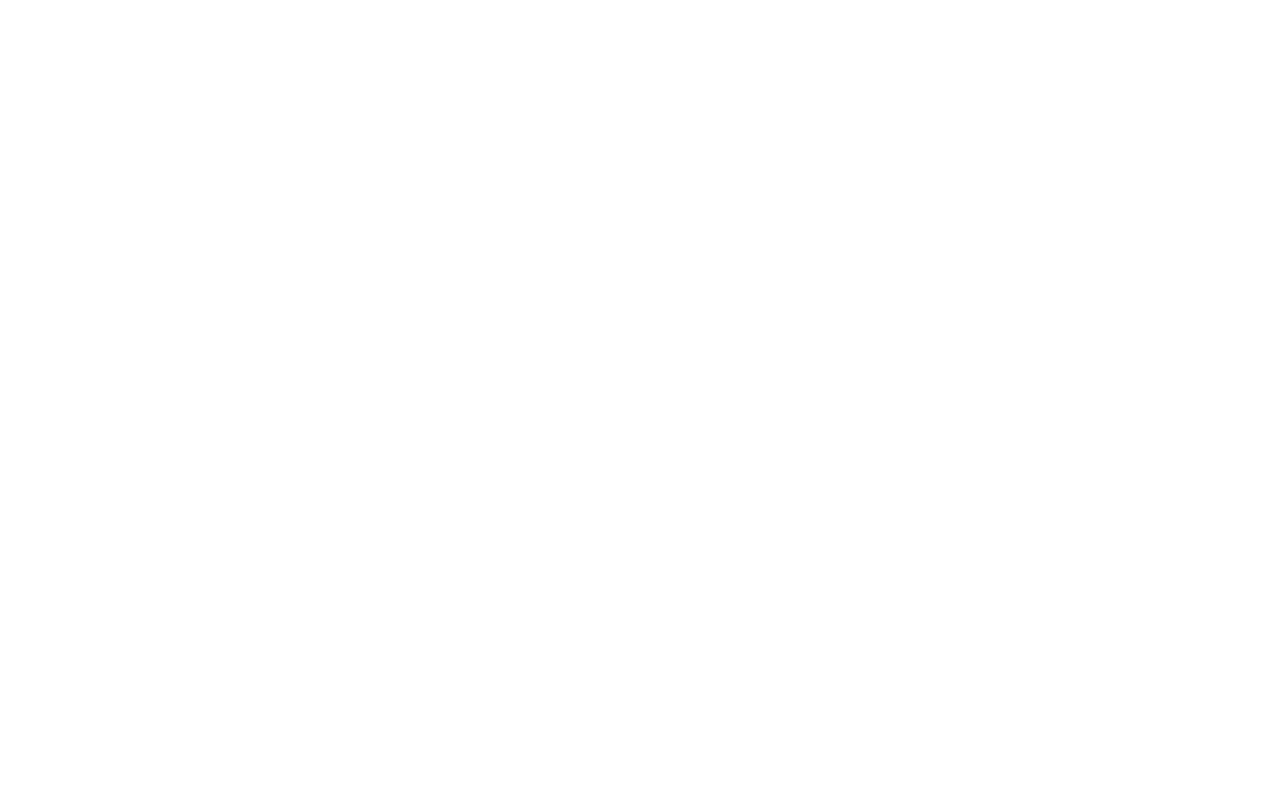
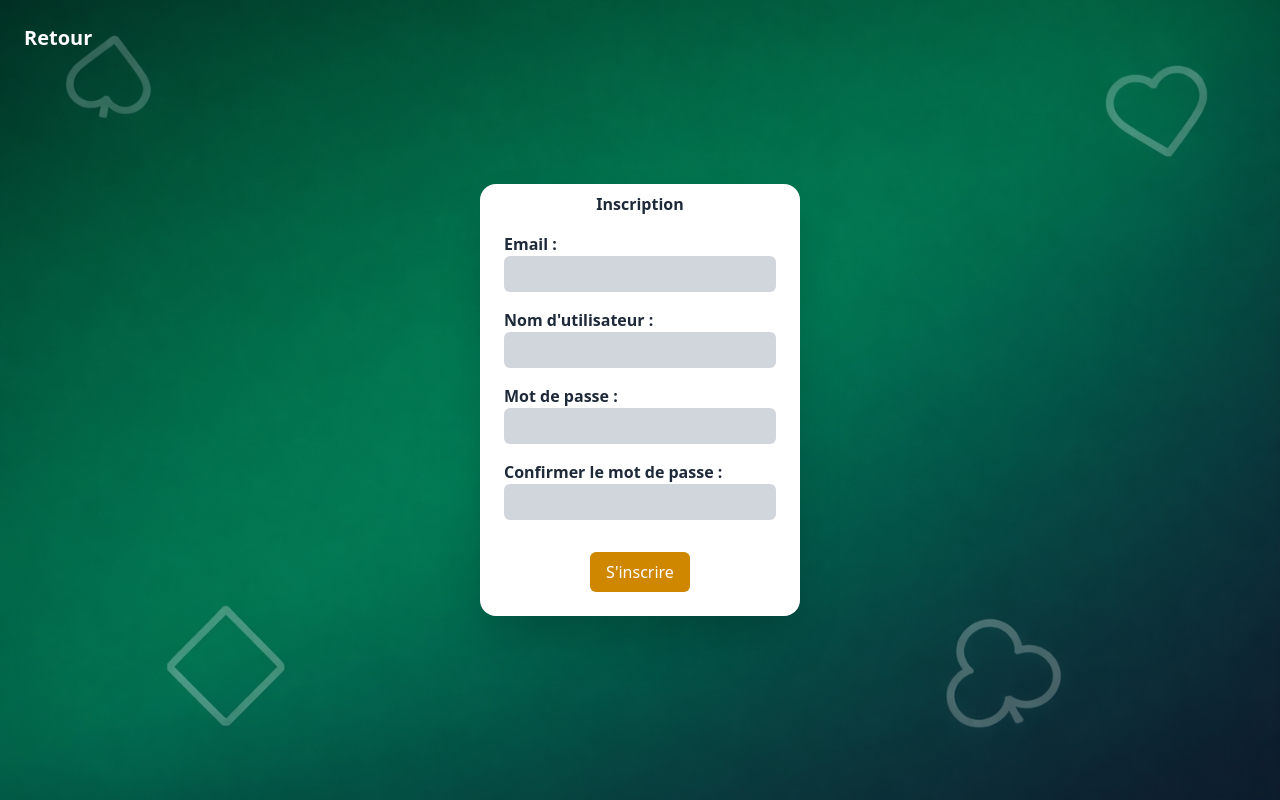
Before and after one commit to coco324/blackJack, a Vue app in the folder frontend/: page /registration in a window 1280 px wide. Before the commit this address had no page. Built offline with nearby package versions, Linux system fonts and the light colour scheme.

Commit message:
create registration page

```diff
--- a/frontend/src/router/index.ts
+++ b/frontend/src/router/index.ts
@@ -1,6 +1,7 @@
 import { createRouter, createWebHistory } from 'vue-router'
 import home from '../views/home.vue'
 import game from '../views/game.vue';
+import registration from '../views/registration.vue';
 
 const router = createRouter({
   history: createWebHistory(),
@@ -12,6 +13,10 @@
     {
       path: '/game',
       component: game,
+    },
+    {
+      path: '/registration',
+      component: registration,
     }
   ],
 })
--- a/frontend/src/views/home.vue
+++ b/frontend/src/views/home.vue
@@ -50,13 +50,13 @@
   <div class="min-h-screen bg-cover bg-center flex items-center justify-center" :style="{ backgroundImage: `url(${backgroundImage})` }">
     <div v-if="!UserStore().isLogin" class="absolute top-6 right-6 flex gap-4 p-2 ">
       <button class="bg-gray-800 px-4 py-1 rounded-lg text-white font-bold hover:bg-gray-700 active:bg-gray-600" @click="fakeLogin()">Se connecter</button>
-      <button class="bg-green-800 px-4 py-1 rounded-lg text-white font-bold hover:bg-green-700 active:bg-green-600"@click="">S'inscrire</button>
+      <button class="bg-green-800 px-4 py-1 rounded-lg text-white font-bold hover:bg-green-700 active:bg-green-600"@click="router.push('/registration')">S'inscrire</button>
     </div>
     <div v-if="UserStore().isLogin" class="absolute top-6 right-6 flex gap-4 p-2 ">
       <div class="absolute top-6 right-6 z-50 group">
         <div class="p-1 rounded-2xl bg-[#0a263d]/90 backdrop-blur-md border-2 border-[#806210] shadow-[0_0_20px_rgba(0,0,0,0.5)] flex items-center gap-1">
           <div class="w-8 h-8 rounded-full bg-[#0a263d] flex items-center justify-center border-2 border-yellow-500 m-2">
-            <span class="text-yellow-500 font-bold">{{ UserStore().user.getUsername() }}</span>
+            <span class="text-yellow-500 font-bold">{{ UserStore().user.getUsername().charAt(0) }}</span>
           </div>
           <p class="text-white font-bold mr-2">{{ UserStore().user?.getUsername() }}</p>
         <div class="px-4 py-2 text-center min-w-[120px]">
--- /dev/null
+++ b/frontend/src/views/registration.vue
@@ -0,0 +1,103 @@
+<script setup lang="ts">
+import { ref } from "vue";
+import { useRouter } from "vue-router";
+import UserServices from "../Services/UserServices";
+import backgroundImage from '../assets/ImageBackgoundHome.png'
+
+const router = useRouter();
+const emailErrorMessage = ref("Le champ ne doit pas être vide");
+const emailRegex = /^[^\s@]+@[^\s@]+\.[^\s@]+$/;
+
+// 1. Un objet réactif pour les données du formulaire
+const form = ref({
+  email: "",
+  username: "",
+  password: "",
+  confirmPassword: "",
+});
+
+// 2. Un objet pour gérer l'état des erreurs
+const errors = ref({
+  email: false,
+  username: false,
+  password: false,
+  confirmPassword: false,
+});
+
+function resetErrors() {
+  errors.value.email = false;
+  errors.value.username = false;
+  errors.value.password = false;
+  errors.value.confirmPassword = false;
+}
+
+async function VerifLogin() {
+  // Réinitialisation des erreurs
+  resetErrors();
+  emailErrorMessage.value = "Le champ ne doit pas être vide"; // Reset du message par défaut
+
+  // Validations
+
+  if (!form.value.email) errors.value.email = true;
+  else if (!emailRegex.test(form.value.email)) {
+    errors.value.email = true;
+    emailErrorMessage.value = "Veuillez rentrez un email valide";
+    return;
+  }
+  if (!form.value.username) errors.value.username = true;
+  const regex = /^(?=.*[a-z])(?=.*[A-Z])(?=.*\d)(?=.*[^A-Za-z0-9]).{6,}$/;
+  if (!regex.test(form.value.password)) errors.value.password = true;
+  if (form.value.confirmPassword !== form.value.password)
+    errors.value.confirmPassword = true;
+
+  try {
+    const res = await UserServices.CreateUser(
+      form.value.email,
+      form.value.password,
+      form.value.username
+    );
+    if (res.user) {
+      router.push("/"); // Redirection après succès
+    }
+    if (res.message == "Un compte est déjà associé à ce mail") {
+      errors.value.email = true;
+      emailErrorMessage.value = "Un compte est déjà associé à ce mail";
+    }
+  } catch (err) {
+    console.error("Erreur", err);
+  }
+}
+</script>
+<template>
+  <div class="relative min-h-screen w-full flex items-center justify-center bg-center bg-cover" :style="{ backgroundImage: `url(${backgroundImage})` }">
+    <button @click="router.back()" class="absolute top-6 left-6 flex items-center gap-2 text-white hover:opacity-80 transition-opacity">
+      <span class="text-xl font-semibold">Retour</span>
+    </button>
+
+    <div class="bg-white rounded-2xl shadow-2xl p-6 pt-2 w-80">
+      <p class="text-gray-800 font-bold flex justify-center mb-4">
+        Inscription
+      </p>
+
+      <p class="text-gray-800 font-bold flex justify-start">Email :</p>
+      <input v-model="form.email" type="text" :class="['bg-gray-300 rounded-md p-1 w-full border-2',errors.email ? 'border-red-600 mb-1' : 'mb-4 border-transparent', ]" />
+      <p v-if="errors.email" class="text-red-600 text-[11px] leading-none font-bold mb-4"  > {{ emailErrorMessage }} </p>
+
+      <p class="text-gray-800 font-bold flex justify-start"> Nom d'utilisateur : </p>
+      <input v-model="form.username"  type="text" :class="[  'bg-gray-300 rounded-md p-1 w-full border-2',  errors.username ? 'border-red-600 mb-1' : 'mb-4 border-transparent', ]"/>
+      <p v-if="errors.username" class="text-red-600 text-[11px] leading-none font-bold mb-4"> Le champ ne doit pas être vide</p>
+
+      <p class="text-gray-800 font-bold flex justify-start">Mot de passe :</p>
+      <input v-model="form.password" type="password" :class="[ 'bg-gray-300 rounded-md p-1 w-full border-2', errors.password ? 'border-red-600 mb-1' : 'mb-4 border-transparent', ]" />
+      <p v-if="errors.password" class="text-red-600 text-xs leading-none font-bold mb-4" > Ne respecte pas les critères de sécurité </p>
+
+      <p class="text-gray-800 font-bold flex justify-start">  Confirmer le mot de passe : </p>
+      <input v-model="form.confirmPassword" type="password" :class="[  'bg-gray-300 rounded-md p-1 w-full border-2', errors.confirmPassword   ? 'border-red-600 mb-1' : 'mb-4 border-transparent', ]" />
+      <p v-if="errors.confirmPassword" class="text-red-600 text-[11px] leading-none font-bold mb-4" > Les mots de passe ne correspondent pas</p>
+
+      <div class="flex justify-center mt-4">
+        <button @click="VerifLogin" class="bg-yellow-600 text-white rounded-md px-4 py-2 hover:bg-yellow-700 transition-colors" >  S'inscrire </button>
+      </div>
+    </div>
+  </div>
+</template>
```
